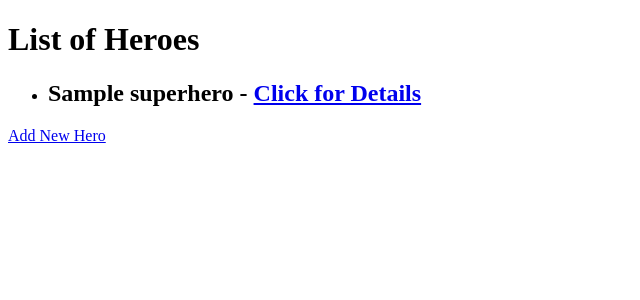
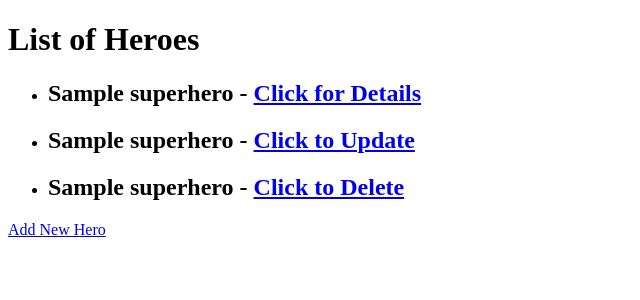
Before and after one commit to ridolenai/SuperheroProject, a Django app: page /superheroes/ in a window 1280 px wide. Shown: the top 300 px of the page, without its empty margins (0-640 px from the left). Run offline with Django 3.2, Linux system fonts and the light colour scheme; tables that the repository leaves empty hold one stand-in row (values such as "Sample post").

Commit message:
Changes
Changed a whole lot of stuff that I thought made sense at the time, but I found out shortly after making the changes did not.

```diff
--- a/superhero_project/superheroes/templates/superheroes/index.html
+++ b/superhero_project/superheroes/templates/superheroes/index.html
@@ -11,6 +11,8 @@
     <ul>
         {% for hero in all_heroes %}
         <li> <h2>{{hero.name}} - <a href = "{% url 'superheroes:detail' hero.id %}">Click for Details</a></h2></li>
+        <li> <h2>{{hero.name}} - <a href = "{%url 'superheroes:update' hero.id %}"> Click to Update</a></h2></li>
+        <li> <h2>{{hero.name}} - <a href = "{%url 'superheroes:delete' hero.id %}"> Click to Delete</a></h2></li>
         {% endfor %}
 
 
--- a/superhero_project/superheroes/urls.py
+++ b/superhero_project/superheroes/urls.py
@@ -8,6 +8,7 @@ urlpatterns = [
     path('', views.index, name='index'),
     path('<int:hero_id>/', views.detail, name = 'detail'),
     path('new/', views.create, name = 'create'),
-    path('update/<int:hero_id>', views.update, name = 'update')
+    path('update/<int:hero_id>', views.update, name = 'update'),
+    path('delete/<int:hero_id>', views.delete, name = 'delete')
 
 ]
--- a/superhero_project/superheroes/views.py
+++ b/superhero_project/superheroes/views.py
@@ -1,3 +1,4 @@
+from django.http.response import HttpResponsePermanentRedirect
 from django.shortcuts import render
 from django.http import HttpResponse, HttpResponseRedirect
 from django.urls import reverse
@@ -36,4 +37,25 @@ def create(request):
         return render(request, 'superheroes/create.html')
 
 def update(request, hero_id):
-    pass
+    single_hero = Superhero.objects.get(pk = hero_id)
+    if request.method == 'Post':
+        update_name = request.POST.get('name')
+        update_alter_ego = request.POST.get('alter_ego')
+        update_primary = request.POST.get('primary')
+        update_secondary = request.POST.get('secondary')
+        update_catchphrase = request.POST.get('catcphrase')
+        updated_hero = Superhero(name = update_name, alter_ego = update_alter_ego, primary_ability = update_primary, secondary_ability = update_secondary, catch_phrase = update_catchphrase)
+        updated_hero.save()
+        Superhero.delete(single_hero)
+        return HttpResponseRedirect(reverse('superheroes:index'))
+    else:
+        return HttpResponseRedirect(reverse('superheroes/update.html'))
+
+
+def delete(request, hero_id):
+    archnemesis = Superhero.objects.get(pk = hero_id)
+    if request.method == 'Post':
+        Superhero.delete(archnemesis)
+        return HttpResponseRedirect(reverse('superheroes:index'))
+    else:
+        return HttpResponseRedirect(reverse('superheroes/delete.html'))
```
Also changed, not shown: superhero_project/superheroes/templates/superheroes/create.html (+5 -5 lines), superhero_project/superheroes/templates/superheroes/update.html (+6 -6 lines).
